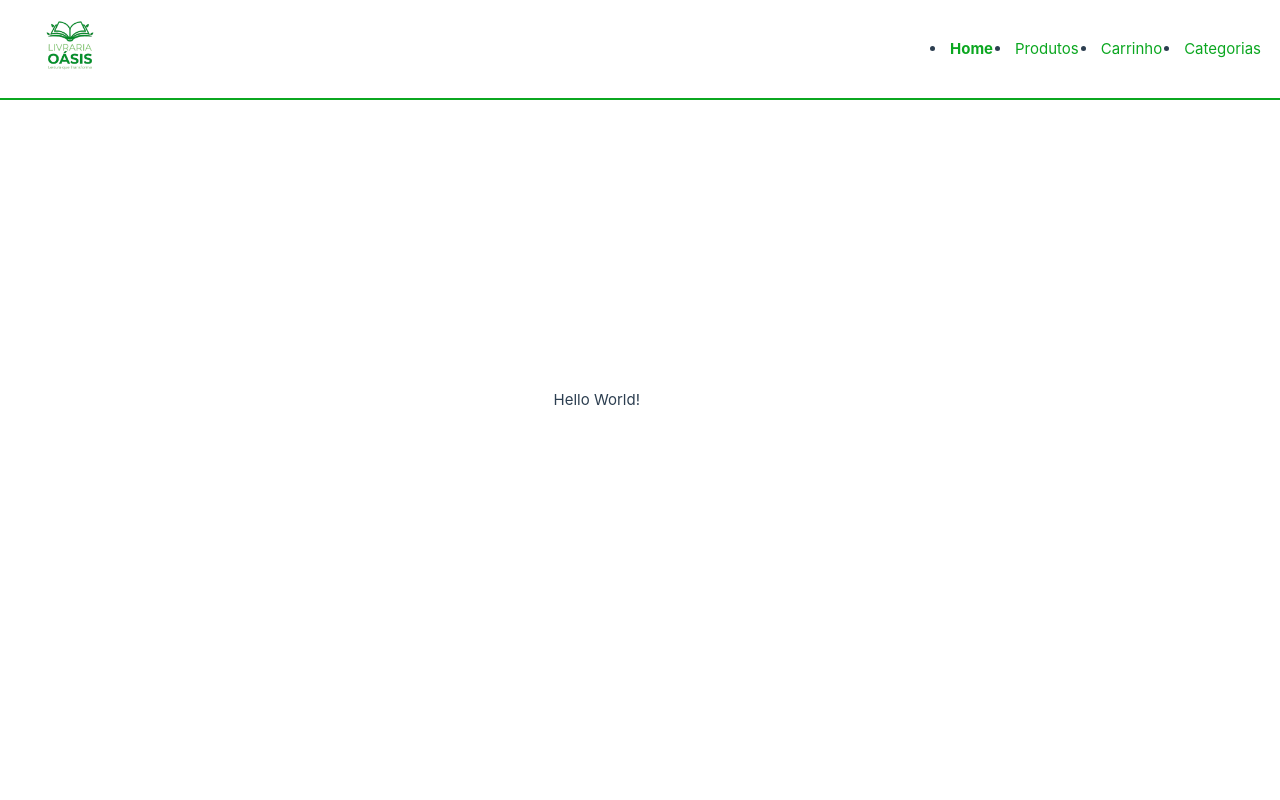
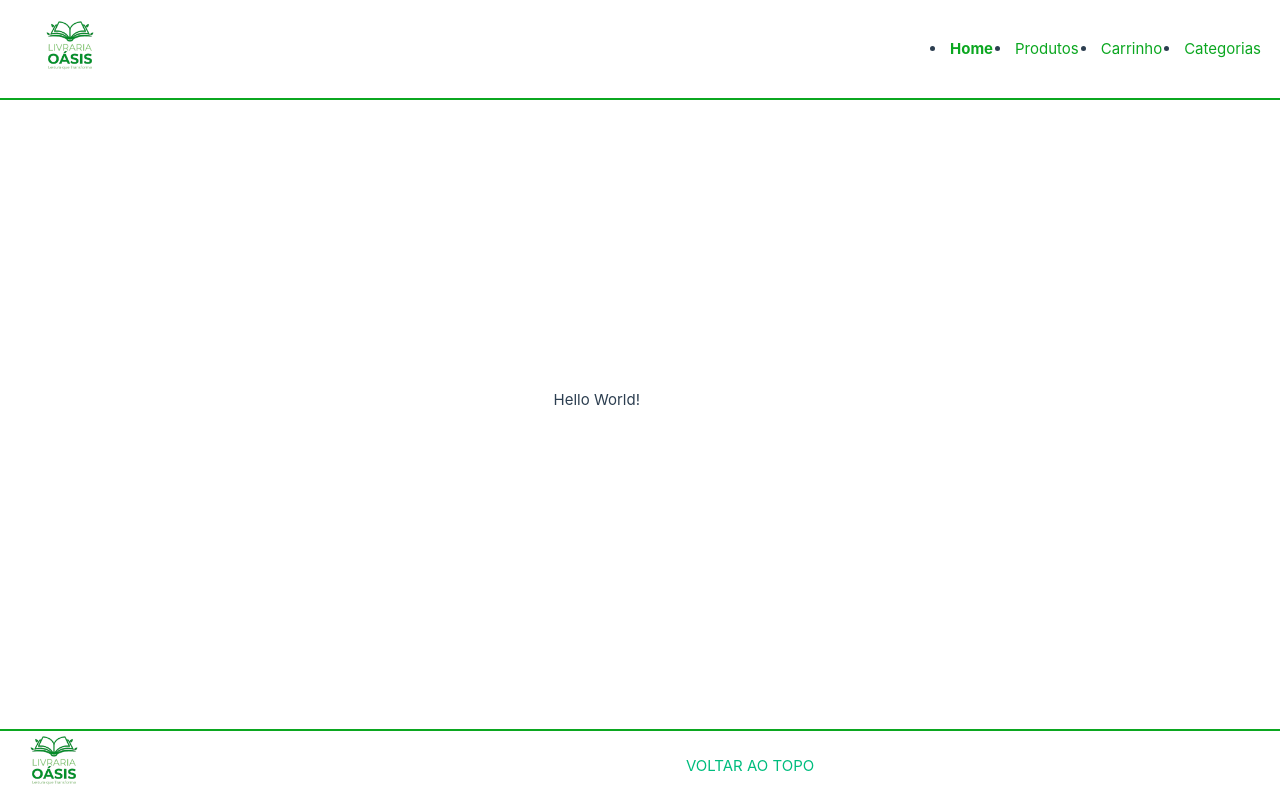
Before and after one commit to JoaoHBB2010/projeto_livraria, a Vue app: page / in a window 1280 px wide. Built offline with nearby package versions, Linux system fonts and the light colour scheme.

Commit message:
Inicio do Footer

```diff
--- a/src/App.vue
+++ b/src/App.vue
@@ -2,6 +2,7 @@
 // Este arquivo é o componente principal do aplicativo Vue.js, responsável por estruturar a aplicação e renderizar os componentes principais. Ele inclui o AppHeader para a navegação e um RouterView para exibir o conteúdo das páginas com base nas rotas definidas. O App.vue serve como o ponto de entrada para a aplicação.
 import { RouterView } from 'vue-router'
 import AppHeader from '@/components/layout/AppHeader.vue'
+import AppFooter from './components/layout/AppFooter.vue';
 </script>
 
 <template>
@@ -9,6 +10,7 @@ import AppHeader from '@/components/layout/AppHeader.vue'
   <main>
     <RouterView />
   </main>
+  <AppFooter />
 </template>
 
 <style scoped>
--- /dev/null
+++ b/src/components/layout/AppFooter.vue
@@ -0,0 +1,35 @@
+<script setup>
+</script>
+
+<template>
+  <footer>
+    <div>
+        <h1>
+            <RouterLink><img src="/public/logoDefinitiva.png" alt="LOGO"></RouterLink>
+        </h1>
+    </div>
+
+    <a href="#">VOLTAR AO TOPO</a>
+  </footer>
+</template>
+
+<style scoped>
+footer{
+    position: fixed;
+    bottom: 0;
+    left: 0;
+    width: 100%;
+    border-top: 2px solid #0ba720;
+    background: #ffffff;
+    color: #0ba720;
+    margin-top: auto;
+    display: flex;
+    align-items: center;
+}
+footer a{
+    text-decoration: none;
+}
+footer img{
+    max-width: 15%;
+}
+</style>
```
